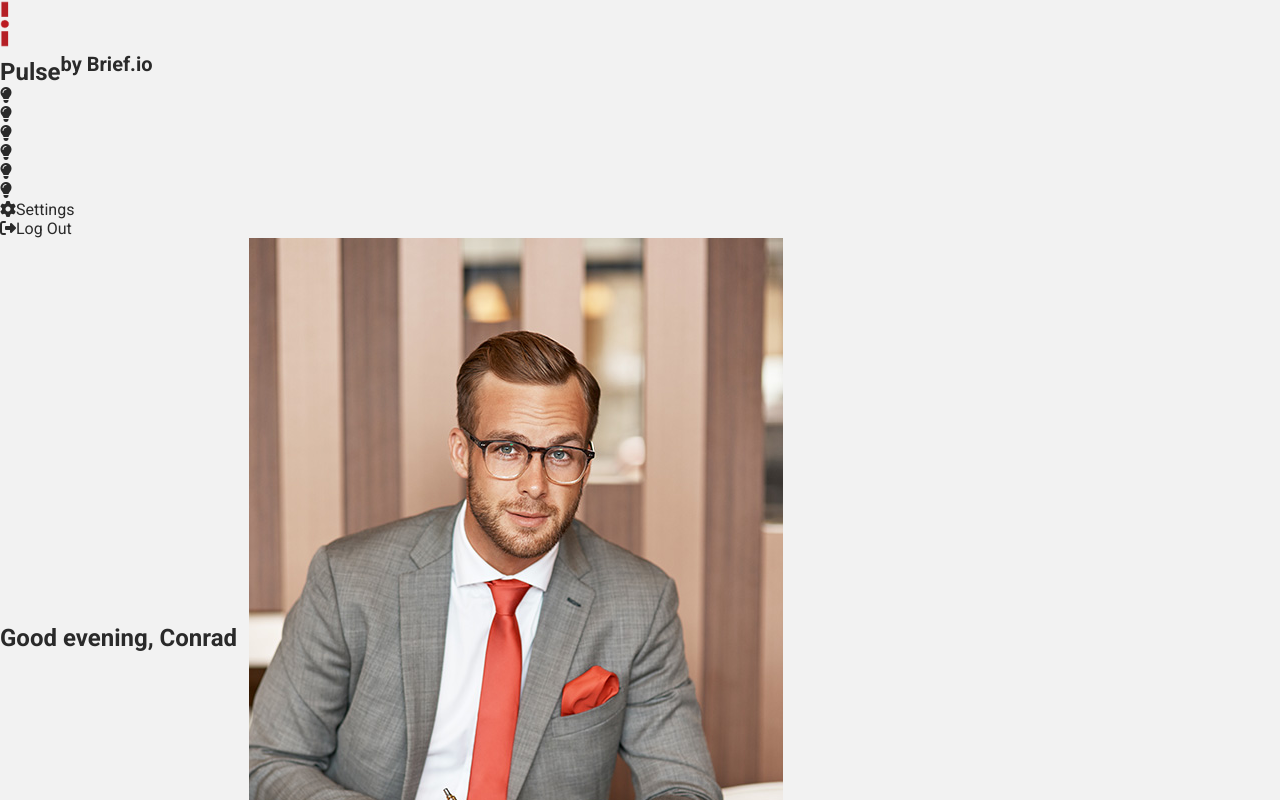
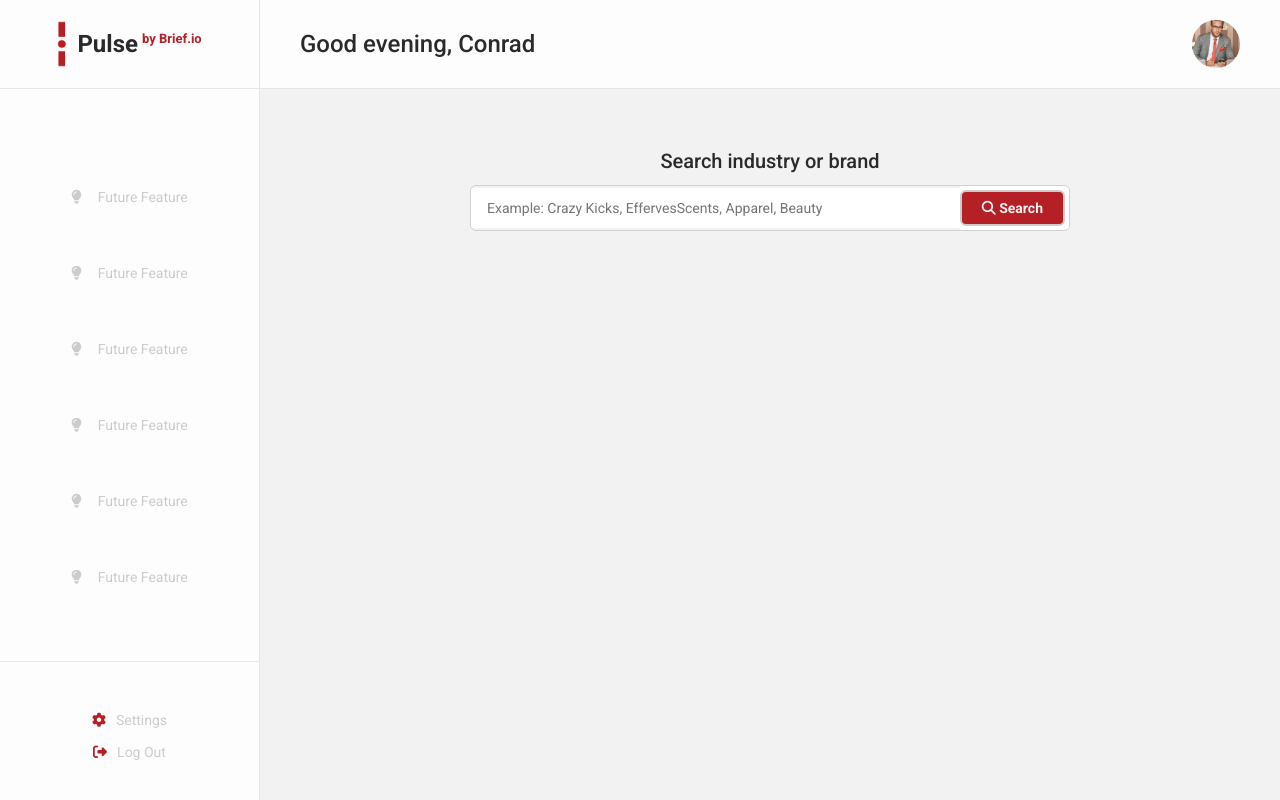
Before and after one commit to Mikal-E/SBA-320H-React-Web-Application-Project, a React (Vite) app: page / in a window 1280 px wide. Shown: the top 800 px of the page. Built offline with nearby package versions, Linux system fonts and the light colour scheme.

Commit message:
Finished the full CSS. Updated Sidebar.jsx and SearchBar.jsx to be able to make interface dsign work properly.

```diff
--- a/src/App.css
+++ b/src/App.css
@@ -1,54 +1,223 @@
+.app-layout {
+
+    display: flex;
+    height: 100vh;
+    overflow: hidden;
+
+}
+
+.sidebar {
+
+    width: 260px;
+    background-color: var(--ui-paneling);
+    border-right: 1px solid var(--border-line);
+    display: flex;
+    flex-direction: column;
+    align-items: center;
+    text-align: center;
+
+}
+
+.sidebar-header {
+
+    width: 100%;
+    display: flex;
+    align-items: center;
+    justify-content: center;
+    gap: 10px;
+    margin-bottom: 100px;
+    padding: 20px 0;
+    border-bottom: 1px solid var(--border-line);
+
+}
+
+.sidebar-header .logo {
+
+    height: 3em;
+    width: auto;
+
+}
+
+.sidebar-header sup {
+
+    font-size: 13px;
+    color: var(--burgundy);
+    margin-left: 4px;
+
+}
+
+.sidebar-nav ul {
+
+    list-style: none;
+    display: flex;
+    flex-direction: column;
+    gap: 60px;
+
+}
+
+.sidebar-nav {
+
+    padding: 0 20px;
+
+}
+
+.sidebar-nav .future-feature {
+
+    color: var(--brand-grey);
+    font-size: 14px;
+    display: flex;
+    align-items: center;
+    gap: 16px;
+
+}
+
+.sidebar-footer {
+
+    width: 100%;
+    margin-top: auto;
+    border-top: 1px solid var(--border-line);
+    padding: 50px 16px 40px;
+    display: flex;
+    flex-direction: column;
+    align-items: center;
+    gap: 16px;
+
+}
+
+.sidebar-footer p {
+
+    font-size: 14px;
+    color: var(--brand-grey);
+    display: flex;
+    align-items: center;
+    gap: 10px;
+    cursor: pointer;
+
+}
+
+.sidebar-footer p i {
+
+    color: var(--burgundy);
+
+}
+
+.top-bar {
+
+    width: 100%;
+    display: flex;
+    align-items: center;
+    justify-content: space-between;
+    padding: 20px 40px;
+    border-bottom: 1px solid var(--border-line);
+    background-color: var(--ui-paneling);
+
+}
+
+.top-bar h2 {
+
+    font-size: 24px;
+    font-weight: 500;
+    color: var(--text-dark);
+
+}
+
+.top-bar .avatar {
+
+    width: 48px;
+    height: 48px;
+    border-radius: 50%;
+    object-fit: cover;
+
+}
+
+main {
+
+    flex: 1;
+    padding: 60px 40px;
+    overflow-y: auto;
+
+}
+
+.main-column {
+
+    flex: 1;
+    display: flex;
+    flex-direction: column;
+    overflow: hidden;
+
+}
+
 .search-section {
 
-    display: flex;
-    flex-direction: column;
-    gap: 8px;
-    max-width: 500px;
-    margin: 40px 0;
+    max-width: 600px;
+    margin: 0 auto 40px;
+    text-align: center;
 
 }
 
 .search-section label {
 
+    display: block;
     font-weight: 500;
-    font-size: 14px;
+    font-size: 20px;
     color: var(--text-dark);
+    margin-bottom: 12px;
 
 }
 
-.search-section input {
+.search-bar {
 
-    padding: 10px 14px;
+    display: flex;
+    align-items: center;
     border: 1px solid var(--border-grey);
     border-radius: 6px;
-    font-family: 14px;
-    outline: none;
+    overflow: hidden;
 
 }
 
-.search-section input:focus {
+.search-bar:focus-within {
 
     border-color: var(--burgundy);
 
 }
 
-.search-section button {
+.search-bar input {
 
-    align-self: flex-start;
+    flex: 1;
+    padding: 12px 16px;
+    border: none;
+    font-family: var(--font-main);
+    font-size: 14px;
+    outline: none;
+
+}
+
+.search-action {
+
+    display: flex;
+    align-items: center;
+    padding: 4px;
+    padding-left: 0;
+    background-color: var(--white);
+
+}
+
+.search-action button {
+
     background-color: var(--burgundy);
     color: var(--light-grey);
     border: 2px solid var(--brand-grey);
-    padding: 10px 24px;
-    border-radius: 6px;
     font-family: var(--font-main);
     font-size: 14px;
     font-weight: 600;
+    padding: 8px 20px;
+    border-radius: 6px;
     cursor: pointer;
     transition: background-color 0.3s ease, color 0.3s ease;
 
 }
 
-.search-section button:hover {
+.search-action button:hover {
 
     background-color: var(--brand-grey);
     color: var(--burgundy);
@@ -60,8 +229,9 @@
 .results {
 
     display: grid;
-    grid-template-columns: repeat(auto-fill, minmax(280px, 1fr));
-    gap: 20px;
+    /* grid-template-columns: repeat(auto-fill, minmax(280px, 1fr)); */
+    grid-template-columns: repeat(3, 1fr);
+    gap: 24px;
 
 }
 
@@ -81,7 +251,7 @@
 .card img {
 
     width: 100%;
-    height: 160px;
+    height: 300px;
     object-fit: cover;
     border-radius: 6px;
 
@@ -91,8 +261,13 @@
 
 
     font-size: 16px;
-    font-weight: 700px;
+    font-weight: 700;
     color: var(--text-dark);
+    display: -webkit-box;
+    -webkit-line-clamp: 2;
+    line-clamp: 2;
+    -webkit-box-orient: vertical;
+    overflow: hidden;
 
 }
 
@@ -129,6 +304,7 @@
 
     display: -webkit-box;
     -webkit-line-clamp: 3;
+    line-clamp: 3;
     -webkit-box-orient: vertical;
     overflow: hidden;
 
--- a/src/components/SearchBar.jsx
+++ b/src/components/SearchBar.jsx
@@ -7,6 +7,8 @@ function SearchBar({ query, setQuery, onSearch }) {
         <section className="search-section">
 
             <label htmlFor="query">Search industry or brand</label>
+
+            <div className="search-bar">
 
                 <input
 
@@ -18,7 +20,19 @@ function SearchBar({ query, setQuery, onSearch }) {
 
                 />
 
-            <button onClick={onSearch}>Search</button>
+{/* className="search-action" was used because of issues with using .search-button button or search-wrapper-button button in CSS file. */}
+
+                <div className="search-action">
+
+                    <button onClick={onSearch}>
+
+                        <i className="fa-solid fa-magnifying-glass"></i> Search
+
+                    </button>
+
+                </div>
+
+            </div>
 
         </section>
 
--- a/src/components/Sidebar.jsx
+++ b/src/components/Sidebar.jsx
@@ -19,37 +19,37 @@ function Sidebar() {
 
                     <li className="future-feature">
 
-                        <i class="fa-solid fa-lightbulb"></i>
+                        <i class="fa-solid fa-lightbulb"></i> Future Feature
 
                     </li>
 
                     <li className="future-feature">
 
-                        <i class="fa-solid fa-lightbulb"></i>
+                        <i class="fa-solid fa-lightbulb"></i> Future Feature
 
                     </li>
 
                     <li className="future-feature">
 
-                        <i class="fa-solid fa-lightbulb"></i>
+                        <i class="fa-solid fa-lightbulb"></i> Future Feature
 
                     </li>
 
                     <li className="future-feature">
 
-                        <i class="fa-solid fa-lightbulb"></i>
+                        <i class="fa-solid fa-lightbulb"></i> Future Feature
 
                     </li>
 
                     <li className="future-feature">
 
-                        <i class="fa-solid fa-lightbulb"></i>
+                        <i class="fa-solid fa-lightbulb"></i> Future Feature
 
                     </li>
 
                     <li className="future-feature">
 
-                        <i class="fa-solid fa-lightbulb"></i>
+                        <i class="fa-solid fa-lightbulb"></i> Future Feature
 
                     </li>
 
--- a/src/index.css
+++ b/src/index.css
@@ -10,7 +10,8 @@
     --text-muted: #6b6b6b;
     --white: #ffffff;
     --brand-grey: #cccccc;
-
+    --border-line: #e6e6e6;
+    --ui-paneling: #fdfdfd;
     --font-main: 'Roboto', sans-serif;
 
 }
@@ -31,13 +32,6 @@ header {
 
 }
 
-.logo {
-
-    height: 3em;
-    width: auto;
-
-}
-
 body {
 
     font-family: var(--font-main);;
```
Lines whose indentation alone changed are shown as unchanged.
